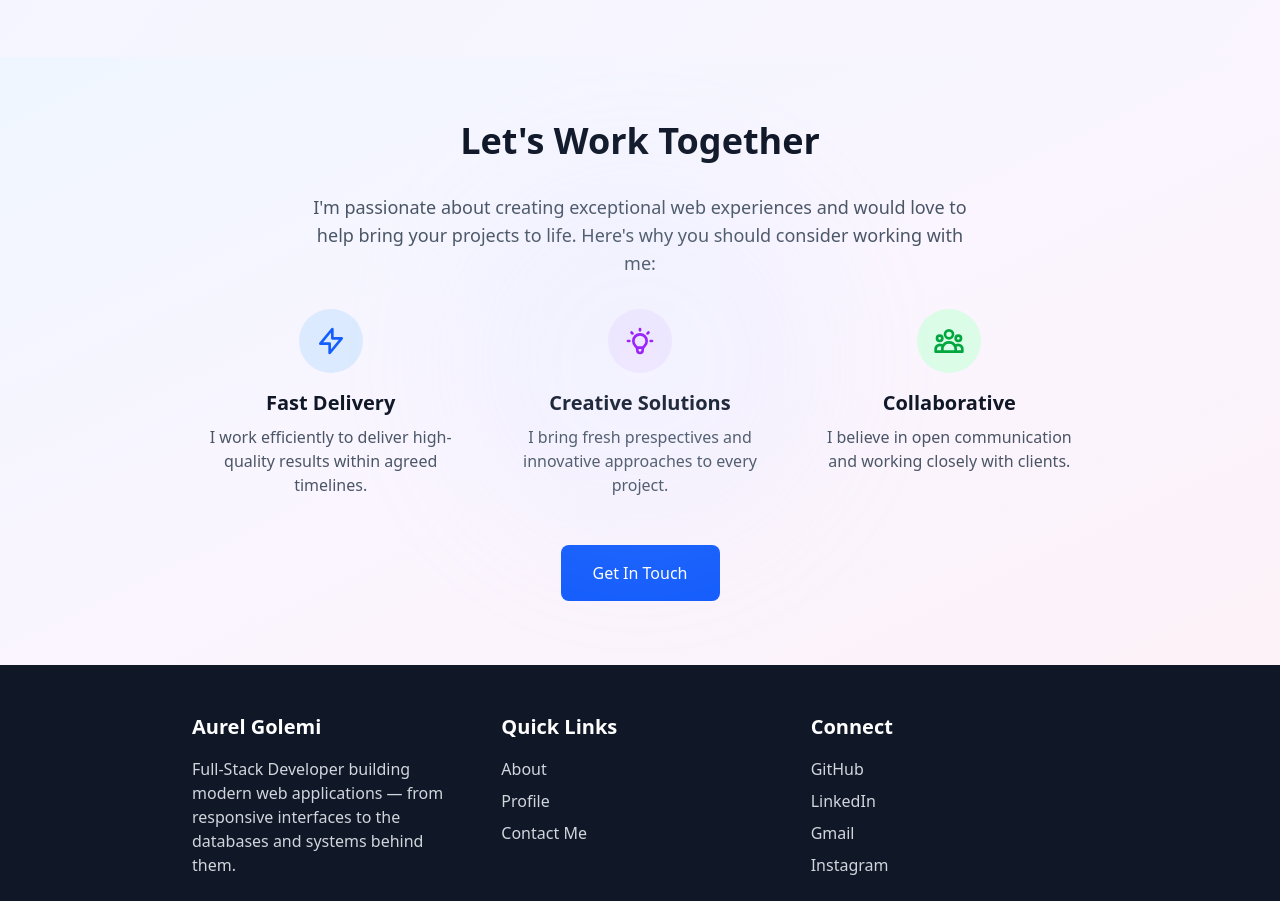
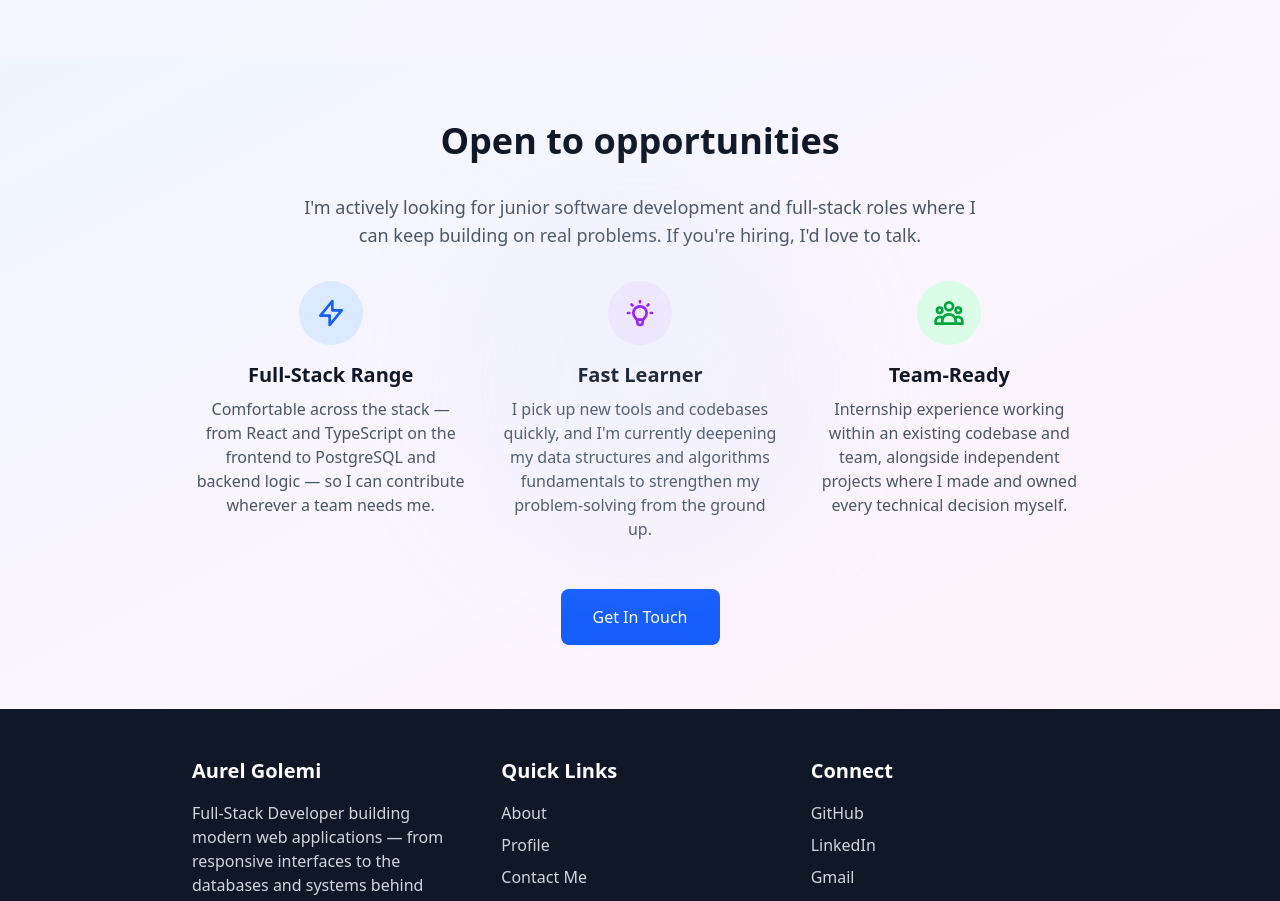
Before and after one commit to AurelGolemi/Portfolio-Website, a Next.js app: page / in a window 1280 px wide. Shown: the part 3600-4501 px from the top of the page. Built offline with nearby package versions, Linux system fonts and the light colour scheme.

Commit message:
updated the let's work together section

```diff
--- a/src/app/page.tsx
+++ b/src/app/page.tsx
@@ -1108,11 +1108,11 @@ export default function Home() {
           <div className="absolute top-1/2 left-1/2 transform -translate-x-1/2 -translate-y-1/2 w-96 h-96 bg-blue-200 rounded-full filter blur-3xl opacity-10 animate-blob"></div>
           <div className="max-w-4xl mx-auto text-center">
             <h2 className="text-3xl md:text-4xl font-bold text-gray-900 mb-8">
-              {"Let's Work Together"}
+              {"Open to opportunities"}
             </h2>
             <p className="text-lg text-gray-600 mb-8 max-w-2xl mx-auto">
               {
-                "I'm passionate about creating exceptional web experiences and would love to help bring your projects to life. Here's why you should consider working with me:"
+                "I'm actively looking for junior software development and full-stack roles where I can keep building on real problems. If you're hiring, I'd love to talk."
               }
             </p>
 
@@ -1134,11 +1134,10 @@ export default function Home() {
                   </svg>
                 </div>
                 <h3 className="text-xl font-semibold text-gray-900 mb-2">
-                  Fast Delivery
+                  Full-Stack Range
                 </h3>
                 <p className="text-gray-600">
-                  I work efficiently to deliver high-quality results within
-                  agreed timelines.
+                  Comfortable across the stack — from React and TypeScript on the frontend to PostgreSQL and backend logic — so I can contribute wherever a team needs me.
                 </p>
               </div>
               <div className="text-center">
@@ -1158,11 +1157,10 @@ export default function Home() {
                   </svg>
                 </div>
                 <h3 className="text-xl font-semibold text-gray-900 mb-2">
-                  Creative Solutions
+                  Fast Learner
                 </h3>
                 <p className="text-gray-600">
-                  I bring fresh prespectives and innovative approaches to every
-                  project.
+                  {`I pick up new tools and codebases quickly, and I'm currently deepening my data structures and algorithms fundamentals to strengthen my problem-solving from the ground up.`}
                 </p>
               </div>
               <div className="text-center">
@@ -1182,11 +1180,10 @@ export default function Home() {
                   </svg>
                 </div>
                 <h3 className="text-xl font-semibold text-gray-900 mb-2">
-                  Collaborative
+                  Team-Ready
                 </h3>
                 <p className="text-gray-600">
-                  I believe in open communication and working closely with
-                  clients.
+                  Internship experience working within an existing codebase and team, alongside independent projects where I made and owned every technical decision myself.
                 </p>
               </div>
             </div>
```
